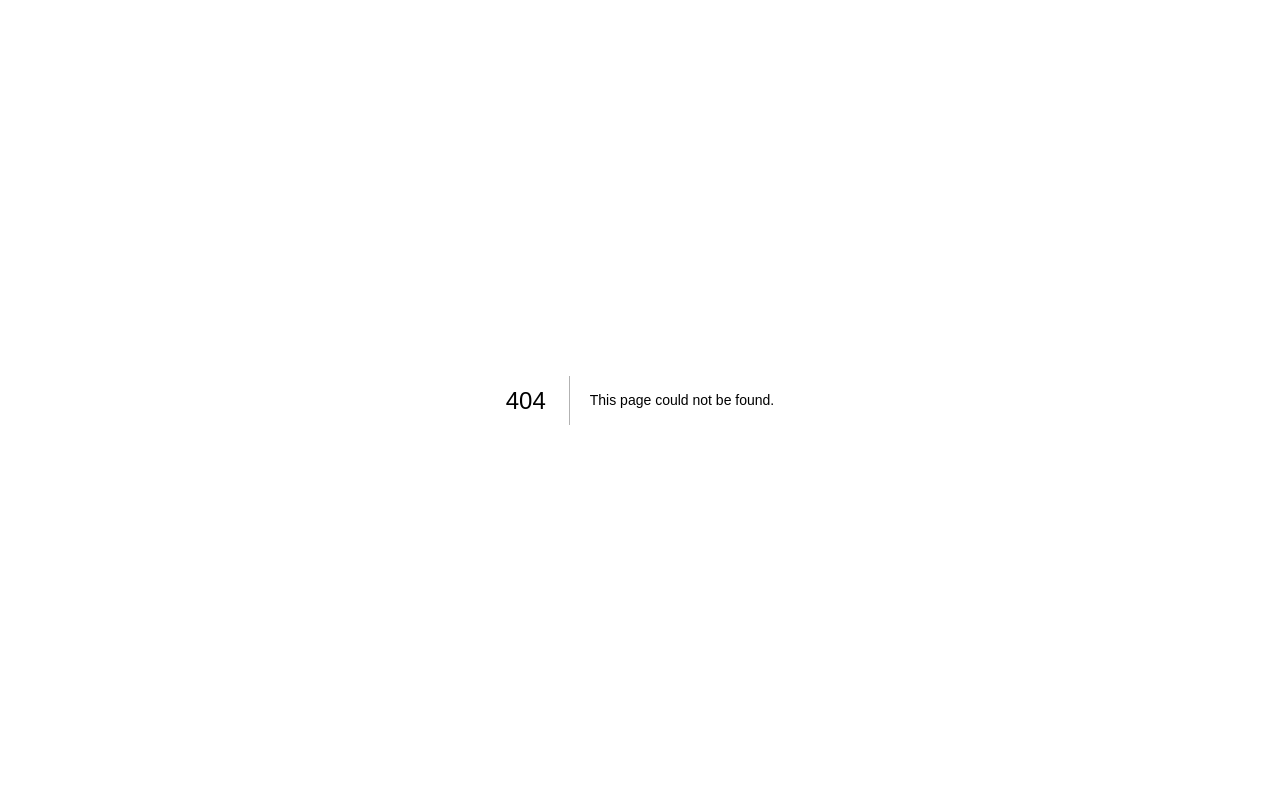
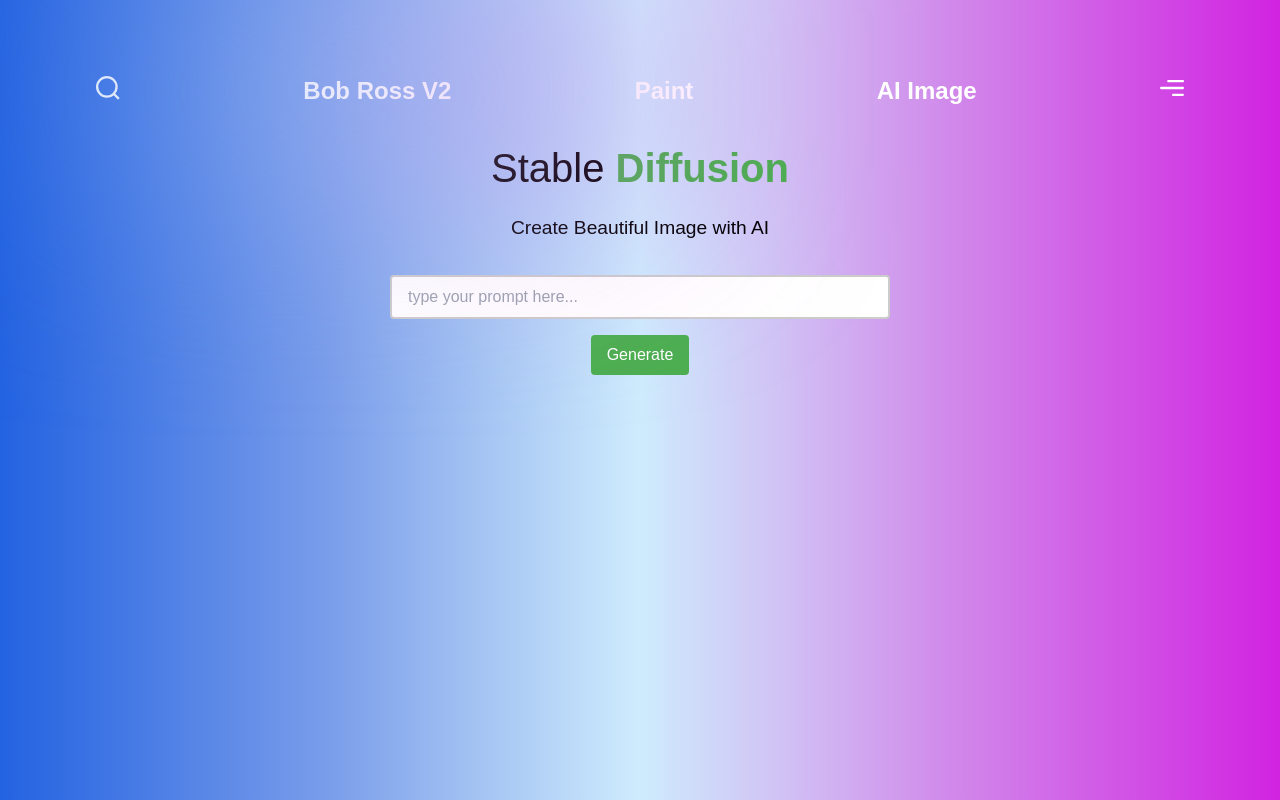
Before and after one commit to Nishu0/Bob_Ross_V2, a Next.js app: page /aipaint in a window 1280 px wide. Before the commit this address had no page. Built offline with nearby package versions, Linux system fonts and the light colour scheme; no server answers.

Commit message:
AI Image

```diff
--- /dev/null
+++ b/app/aipaint/page.jsx
@@ -0,0 +1,61 @@
+"use client"
+import '../../styles/ai.css';
+import React, { useState } from "react";
+import Navbar from '../../components/Navbar';
+const API_TOKEN = process.env.HUGGING_API_KEY
+
+const ImageGenerationForm = () => {
+  const [loading, setLoading] = useState(false);
+  const [output, setOutput] = useState(null);
+
+  const handleSubmit = async (event) => {
+    event.preventDefault();
+    setLoading(true);
+
+    const input = event.target.elements.input.value;
+    const response = await fetch(
+      "https://api-inference.huggingface.co/models/CompVis/stable-diffusion-v1-4",
+      {
+        method: "POST",
+        headers: {
+          "Content-Type": "application/json",
+          Authorization: `Bearer ${API_TOKEN}`,
+        },
+        body: JSON.stringify({ inputs: input }),
+      }
+    );
+
+    if (!response.ok) {
+      setLoading(false);
+      setOutput(null);
+      alert("Failed to generate image. Please try again later.");
+      return;
+    }
+
+    const blob = await response.blob();
+    setOutput(URL.createObjectURL(blob));
+    setLoading(false);
+  };
+
+  return (<div className="container al-c mt-3">
+    <Navbar />
+    <h1>Stable <span>Diffusion</span></h1>
+    <p>Create Beautiful Image with AI</p>
+    <form className="gen-form" onSubmit={handleSubmit}>
+      <input type="text" name="input" placeholder="type your prompt here..." />
+      <button type="submit">Generate</button>
+    </form>
+    <div>
+    {loading && <div className="loading">Loading...</div>}
+    {!loading && output && (
+      <div className="result-image">
+        <img src={output} alt="art"  />
+      </div>
+    )}
+    </div>
+
+    </div>);
+
+};
+
+export default ImageGenerationForm;
--- a/app/paint/page.jsx
+++ b/app/paint/page.jsx
@@ -61,14 +61,17 @@
 
         {/* YouTube player and Canvas */}
         <div className="youtube-and-canvas-wrapper">
-          <div className="youtube-wrapper">
-            <YouTubePlayer videoURL={videoURL} />
-          </div>
+          {videoURL ? (
+            <div className="youtube-wrapper">
+              <YouTubePlayer videoURL={videoURL} />
+            </div>
+          ) : null}
           <div className="canvas-wrapper">
             <CanvasComponent ref={canvasRef} width={640} height={360} color={color} penSize={penSize} />
           </div>
         </div>
         <YouTubeURLInput onURLSubmit={handleYouTubeVideo} />
+
       </main>
     </div>
   );
--- a/components/Navbar.jsx
+++ b/components/Navbar.jsx
@@ -1,6 +1,7 @@
 'use client';
 
 import { motion } from 'framer-motion';
+import Link from 'next/link';
 
 import styles from '../styles';
 import { navVariants } from '../utils/motion';
@@ -21,14 +22,21 @@
         alt="search"
         className="w-[24px] h-[24px] object-contain"
       />
-      <h2 className="font-extrabold text-[24px] leading-[30.24px] text-white">
-        Bob Ross V2
-      </h2>
+      <Link href="/" className="font-extrabold text-[24px] leading-[30.24px] text-white rounded focus:outline-none focus:ring focus:border-blue-300">
+            Bob Ross V2
+        </Link>
+      <Link href="/paint" className="font-extrabold text-[24px] leading-[30.24px] text-white rounded focus:outline-none focus:ring focus:border-blue-300">
+            Paint
+        </Link>
+        <Link href="/aipaint" className="font-extrabold text-[24px] leading-[30.24px] text-white rounded focus:outline-none focus:ring focus:border-blue-300">
+            AI Image
+        </Link>
       <img
         src="/menu.svg"
         alt="menu"
         className="w-[24px] h-[24px] object-contain"
       />
+
     </div>
   </motion.nav>
 );
--- a/package.json
+++ b/package.json
@@ -12,6 +12,7 @@
     "@fortawesome/fontawesome-svg-core": "^6.4.0",
     "@fortawesome/free-solid-svg-icons": "^6.4.0",
     "@fortawesome/react-fontawesome": "^0.2.0",
+    "@xenova/transformers": "^2.4.4",
     "autoprefixer": "10.4.14",
     "framer-motion": "^10.15.0",
     "next": "13.4.12",
--- a/sections/Feedback.jsx
+++ b/sections/Feedback.jsx
@@ -26,9 +26,7 @@
           </p>
         </div>
         <p className="mt-[24px] font-normal sm:text-[24px] text-[18px] sm:leading-[45px] leading-[39px] text-white">
-          “With the development of today's technology, metaverse is very useful
-          for today's work, or can be called web 3.0. by using metaverse you can
-          use it as anything”
+          “Bob Ross V2 was born out of pure artistic inspiration! We couldn't resist the magic of Bob Ross, the legendary painter! Just like Bob enchanted us with "The Joy of Painting" on his iconic TV show, we wanted to spread that same joy and creativity to the digital world! 🌈🖌️”
         </p>
       </motion.div>
       <motion.div
--- /dev/null
+++ b/styles/ai.css
@@ -0,0 +1,85 @@
+/* ai.css */
+body {
+    width: 100%;
+    height: 98vh;
+    margin: 0;
+    padding: 0;
+    box-sizing: border-box;
+    font-family: "Poppins", sans-serif;
+    background-image: linear-gradient(
+      270deg,
+      hsl(295deg 76% 51%) 0%,
+      hsl(284deg 70% 73%) 26%,
+      hsl(257deg 70% 86%) 39%,
+      hsl(202deg 92% 90%) 50%,
+      hsl(215deg 77% 81%) 61%,
+      hsl(221deg 73% 70%) 74%,
+      hsl(220deg 76% 51%) 100%
+    );
+  }
+
+.container {
+    text-align: center;
+    padding: 2rem;
+  }
+
+  .container h1 {
+    font-size: 2.5rem;
+    margin-bottom: 1rem;
+  }
+
+  .container p {
+    font-size: 1.2rem;
+    margin-bottom: 2rem;
+  }
+
+  .gen-form {
+    display: flex;
+    flex-direction: column;
+    align-items: center;
+    margin-bottom: 2rem;
+  }
+
+  .gen-form input[type="text"] {
+    padding: 0.5rem 1rem;
+    font-size: 1rem;
+    border: 2px solid #ccc;
+    border-radius: 4px;
+    width: 100%;
+    max-width: 500px;
+    margin-bottom: 1rem;
+  }
+
+  .gen-form button {
+    padding: 0.5rem 1rem;
+    font-size: 1rem;
+    background-color: #4CAF50;
+    color: white;
+    border: none;
+    border-radius: 4px;
+    cursor: pointer;
+    transition: background-color 0.3s;
+  }
+
+  .gen-form button:hover {
+    background-color: #45a049;
+  }
+
+  .loading {
+    font-size: 1.2rem;
+    margin-bottom: 1rem;
+  }
+
+  .result-image img {
+    max-width: 100%;
+    height: auto;
+    border-radius: 4px;
+    box-shadow: 0 2px 4px rgba(0, 0, 0, 0.2);
+    margin-top: 2rem;
+  }
+
+  /* Additional styles */
+  span {
+    color: #4CAF50;
+    font-weight: bold;
+  }
```
Also changed, not shown: 1 other file (tests, documents, lock files or other folders).
